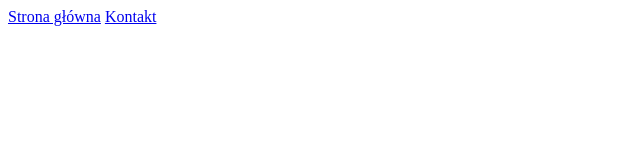
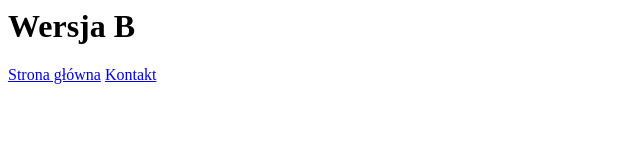
Before and after one commit to Derrryyy/Projekt-na-studia, a plain HTML site: page index.html in a window 1280 px wide. Shown: the whole page, without its empty margins (0-640 px from the left). Drawn offline with Linux system fonts and the light colour scheme.

Commit message:
Nagłówek wersja B

```diff
--- a/index.html
+++ b/index.html
@@ -1,3 +1,4 @@
+<h1>Wersja B</h1>
 <nav>
 	<a href="index.html">Strona główna</a>
 	<a href="contact.html">Kontakt</a>
```
